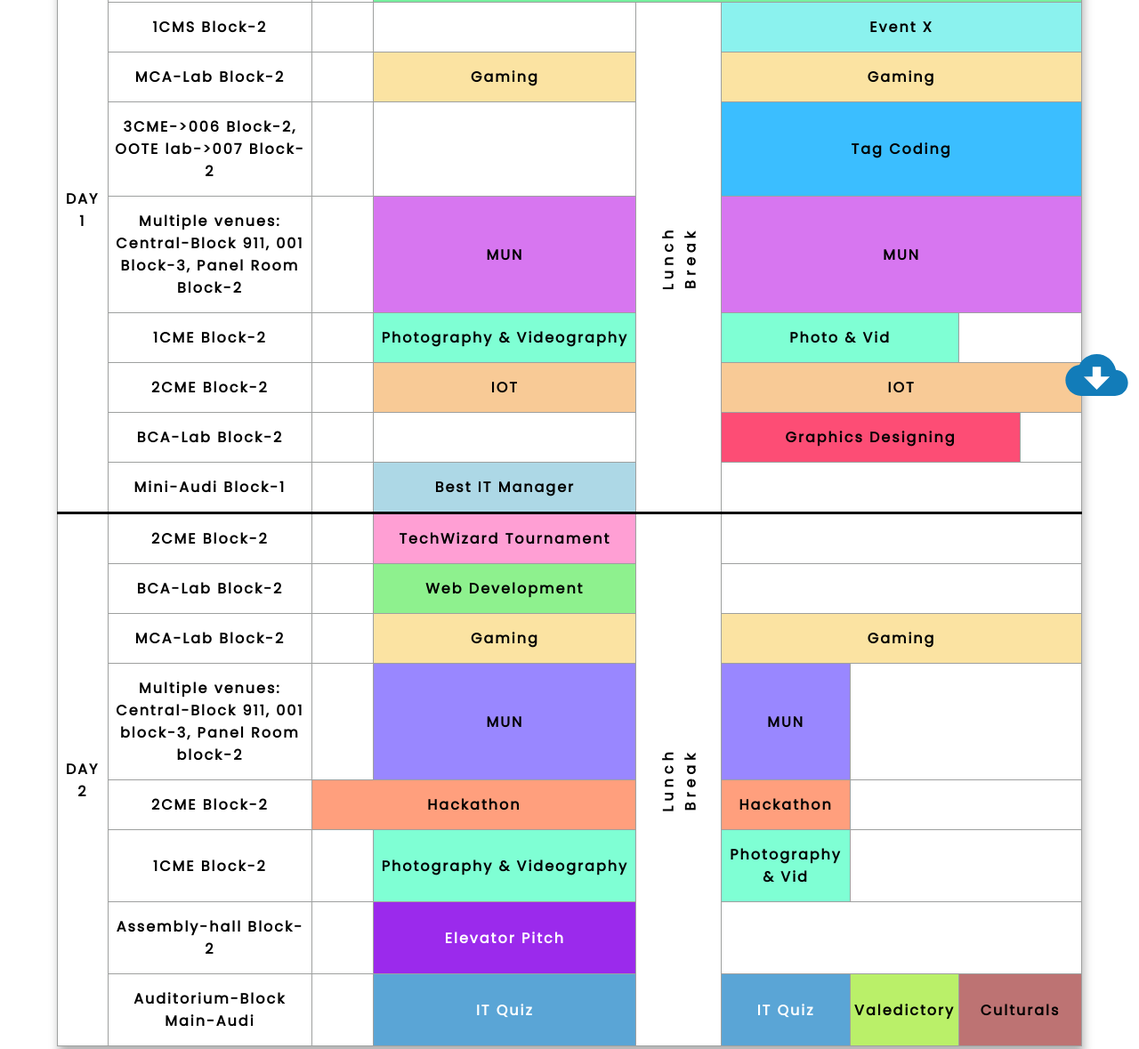
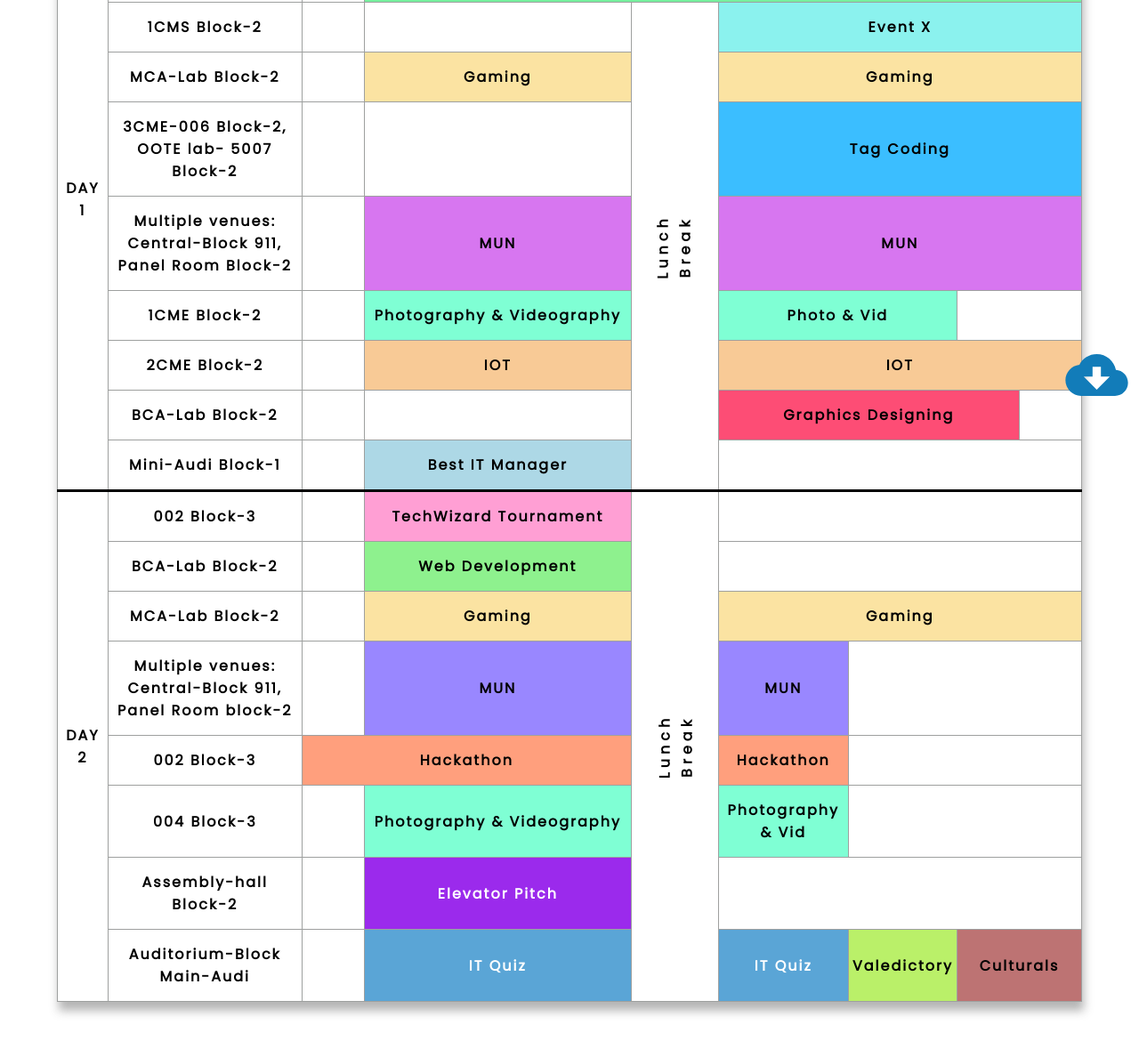
Before and after one commit to Amberlinda/interface, a website: page src/time-table.html in a window 1280 px wide. Shown: the part 327-1506 px from the top of the page at 89% size. After the commit the page ends 1483 px from the top, so only its background shows below. Drawn offline with nearby package versions, Linux system fonts and the light colour scheme.

Commit message:
changes in time-table

```diff
--- a/src/time-table.html
+++ b/src/time-table.html
@@ -91,7 +91,8 @@
 
         <tr>
             <td>
-                3CME->006 Block-2, OOTE lab->007 Block-2
+                3CME-006 Block-2, OOTE lab-
+                5007 Block-2
             </td>
             <td></td>
             <td colspan="4"></td>
@@ -104,7 +105,7 @@
 
         <tr>
             <td>
-                Multiple venues: Central-Block 911, 001 Block-3, Panel Room Block-2
+                Multiple venues: Central-Block 911, Panel Room Block-2
             </td>
             <td></td>
             <td colspan="4" style="background-color:rgb(215, 118, 240)">
@@ -169,7 +170,7 @@
                 DAY 2
             </td>
             <td style="border-top: 3px solid black">
-                2CME Block-2
+                002 Block-3
             </td>
             <td style="border-top: 3px solid black"></td>
             <td colspan="4" style="background-color:rgb(255, 159, 212);border-top: 3px solid black;">
@@ -207,7 +208,7 @@
 
         <tr>
             <td>
-                Multiple venues: Central-Block 911, 001 block-3, Panel Room block-2
+                Multiple venues: Central-Block 911, Panel Room block-2
             </td>
             <td></td>
             <td colspan="4" style="background-color:rgb(153, 135, 255)">
@@ -220,7 +221,7 @@
 
         <tr>
             <td>
-                2CME Block-2
+                002 Block-3
             </td>
             <td colspan="5" style="background-color:rgb(255, 159, 125)">
                 Hackathon
@@ -232,7 +233,7 @@
 
         <tr>
             <td>
-                1CME Block-2
+                004 Block-3
             </td>
             <td></td>
             <td colspan="4" style="background-color:aquamarine">
```
Also changed, not shown: src/pay.html (+1 -0 lines), 1 other file.
